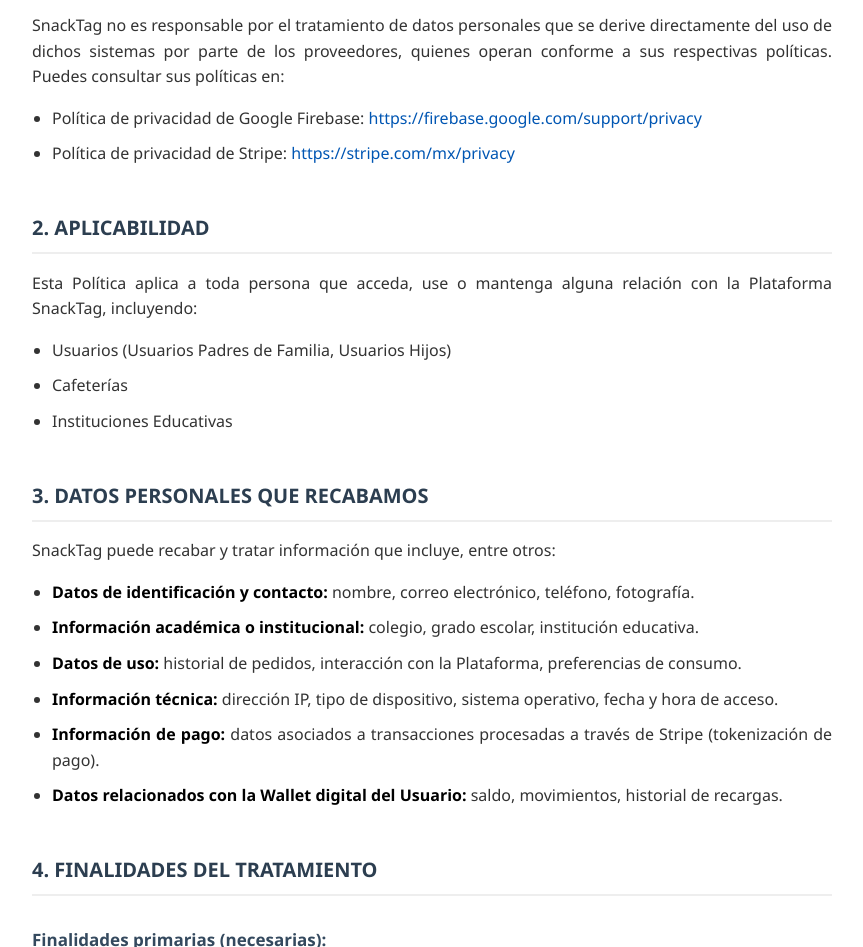
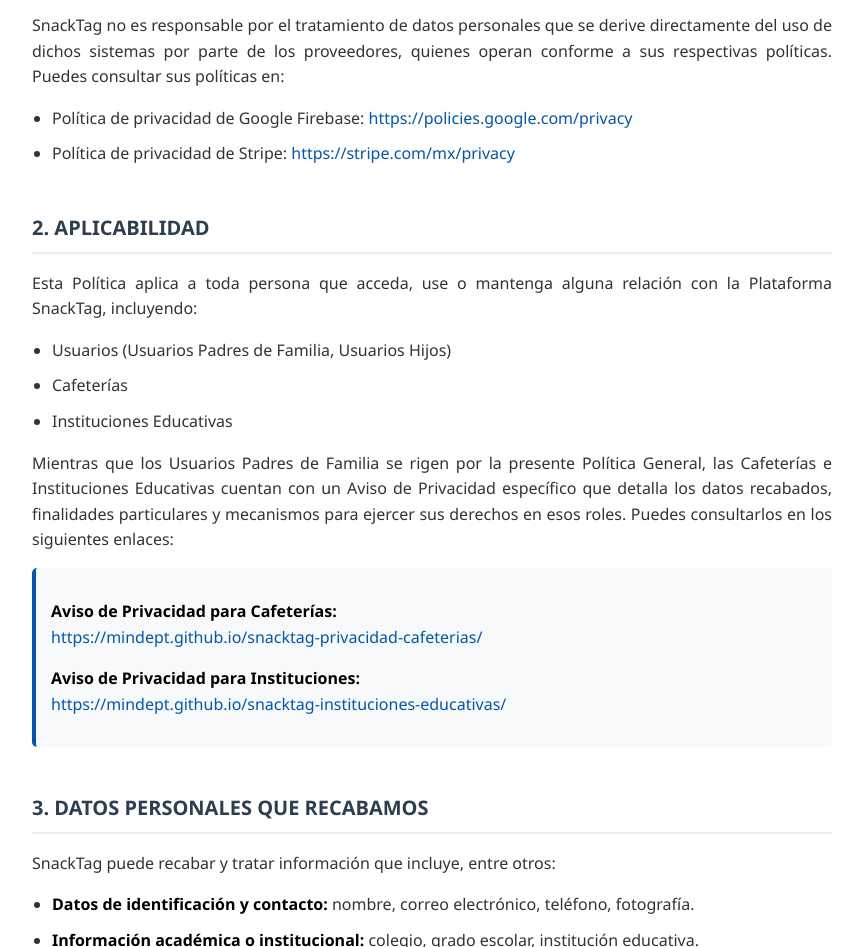
Before and after one commit to Mindept/snacktag-privacy-policy, a plain HTML site: page index.html in a window 1280 px wide. Shown: the part 763-1710 px from the top of the page, without its empty margins (208-1071 px from the left). Drawn offline with Linux system fonts and the light colour scheme.

Commit message:
Add link section for privacy notices

```diff
--- a/index.html
+++ b/index.html
@@ -106,6 +106,14 @@
             color: var(--accent-color);
         }
 
+        .link-section {
+            background-color: #f8f9fa;
+            padding: 15px;
+            border-radius: 5px;
+            border-left: 4px solid var(--accent-color);
+            margin-top: 15px;
+        }
+
         /* Mobile Responsiveness */
         @media (max-width: 600px) {
             .container {
@@ -146,7 +154,7 @@
             </ul>
             <p>SnackTag no es responsable por el tratamiento de datos personales que se derive directamente del uso de dichos sistemas por parte de los proveedores, quienes operan conforme a sus respectivas políticas. Puedes consultar sus políticas en:</p>
             <ul>
-                <li>Política de privacidad de Google Firebase: <a href="https://firebase.google.com/support/privacy?hl=es-419" target="_blank">https://firebase.google.com/support/privacy</a></li>
+                <li>Política de privacidad de Google Firebase: <a href="https://policies.google.com/privacy" target="_blank">https://policies.google.com/privacy</a></li>
                 <li>Política de privacidad de Stripe: <a href="https://stripe.com/mx/privacy" target="_blank">https://stripe.com/mx/privacy</a></li>
             </ul>
         </section>
@@ -160,6 +168,15 @@
                 <li>Cafeterías</li>
                 <li>Instituciones Educativas</li>
             </ul>
+            <p>Mientras que los Usuarios Padres de Familia se rigen por la presente Política General, las Cafeterías e Instituciones Educativas cuentan con un Aviso de Privacidad específico que detalla los datos recabados, finalidades particulares y mecanismos para ejercer sus derechos en esos roles. Puedes consultarlos en los siguientes enlaces:</p>
+
+            <div class="link-section">
+                <p><strong>Aviso de Privacidad para Cafeterías:</strong><br>
+                <a href="https://mindept.github.io/snacktag-privacidad-cafeterias/" target="_blank">https://mindept.github.io/snacktag-privacidad-cafeterias/</a></p>
+
+                <p><strong>Aviso de Privacidad para Instituciones:</strong><br>
+                <a href="https://mindept.github.io/snacktag-instituciones-educativas/" target="_blank">https://mindept.github.io/snacktag-instituciones-educativas/</a></p>
+            </div>
         </section>
 
         <!-- 3. DATOS PERSONALES QUE RECABAMOS -->
```
